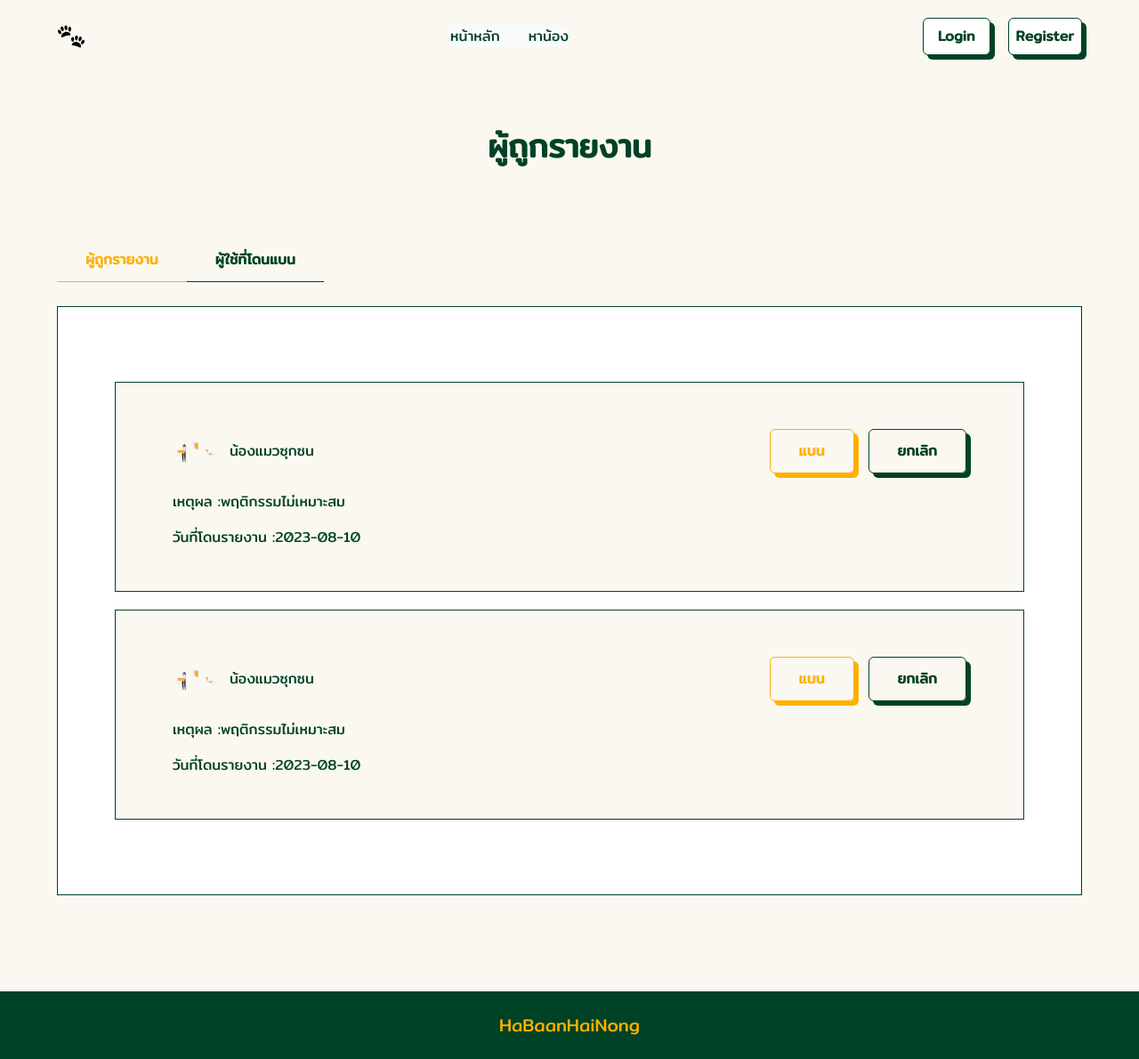
After one commit to phubestp/habaanhainong-final-project, a Spring Boot app: page /report-view in a window 1280 px wide. The commit adds this page. Shown: the whole page at 89% size. Run offline with Spring Boot 4, Linux system fonts and the light colour scheme; style sheets or scripts are compiled from the project's sources; some of the project's set-up classes (security, data sources, template engines, error pages and the like) are left out, and stand-ins take their place; some libraries are stand-ins or nearby versions.

Commit message:
add report view template

```diff
--- a/frontend/habaanhainong/src/main/java/ku/cs/habaanhainong/controller/HomeController.java
+++ b/frontend/habaanhainong/src/main/java/ku/cs/habaanhainong/controller/HomeController.java
@@ -8,7 +8,8 @@ public class HomeController {
 
     @RequestMapping("/")
     public String getHomePage() {
-        return "redirect:/animal-type-view";
+        return "redirect:/report-view";
+//        return "applicant-view";
+//        return "redirect:/animal-type-view";
     }
-
 }
--- /dev/null
+++ b/frontend/habaanhainong/src/main/java/ku/cs/habaanhainong/controller/ReportViewController.java
@@ -0,0 +1,26 @@
+package ku.cs.habaanhainong.controller;
+
+import org.springframework.stereotype.Controller;
+import org.springframework.ui.Model;
+import org.springframework.web.bind.annotation.RequestMapping;
+
+import java.util.ArrayList;
+import java.util.HashMap;
+
+@Controller
+public class ReportViewController {
+
+    @RequestMapping("/report-view")
+    public String getAnimalType(Model reported){
+        ArrayList<HashMap<String,String>> reportLists = new ArrayList<>();
+        for (int i = 0; i < 2; i++){
+            HashMap<String,String> info = new HashMap<>();
+            info.put("name", "น้องแมวซุกซน");
+            info.put("reason", "พฤติกรรมไม่เหมาะสม");
+            info.put("date", "2023-08-10");
+            reportLists.add(info);
+        }
+        reported.addAttribute("reportList", reportLists);
+        return "report-view";
+    }
+}
--- /dev/null
+++ b/frontend/habaanhainong/src/main/resources/templates/report-view.html
@@ -0,0 +1,81 @@
+<!DOCTYPE html>
+<html lang="en" xmlns:th="https://www.thymeleaf.org">
+<head>
+  <meta charset="UTF-8">
+  <title> ผู้ถูกรายงาน </title>
+  <!-- tailwindcss -->
+  <link rel="stylesheet" th:href="@{/css/output.css}">
+  <!-- flowbite cdn -->
+  <link th:href="@{https://cdnjs.cloudflare.com/ajax/libs/flowbite/1.8.1/flowbite.min.css}"  rel="stylesheet" />
+</head>
+
+<body class="bg-background text-primary">
+
+<div th:insert="~{fragments/navbar :: navbar}"></div>
+
+<div class="flex flex-col mx-auto p-16 pt-20 container">
+  <div class="flex justify-center items-center relative w-full">
+    <h1 class="text-4xl mb-3 font-semibold p-16"> ผู้ถูกรายงาน</h1>
+  </div>
+
+  <div class="my-5 flex flex-row w-full">
+    <div class="flex flex-row">
+      <div>
+        <a href="#" class="text-secondary border-b border-yellow py-3 px-8 my-5 font-semibold">
+          ผู้ถูกรายงาน </a>
+      </div>
+      <div>
+        <a href="#" class="border-b border-primary py-3 px-8 my-5 font-semibold">
+          ผู้ใช้ที่โดนแบน </a>
+      </div>
+    </div>
+  </div>
+
+  <div class="bg-white p-16 border border-primary my-5 flex flex-col w-full">
+    <div >
+      <div th:each="reported : ${reportList}" class="grid grid-cols-2 bg-background px-16 py-8 border border-primary my-5">
+        <div class="flex flex-row space-x-4 justify-items-start items-center">
+          <div> <img class="rounded-full w-12 h-12" th:src="@{/images/undraw_contact_us_re_4qqt.svg}" alt="image author"> </div>
+          <div> <label th:text="${reported.get('name')}"></label> </div>
+        </div>
+
+        <div class="flex flex-row space-x-4 items-end justify-end">
+          <div>
+            <button th:id="${type}+ban"
+                    class="border border-secondary text-secondary py-3 px-8 rounded-md shadow-[5px_5px_0px_0px_#FFB000] my-5 font-semibold">
+              แบน </button>
+          </div>
+          <div>
+            <button th:id="${type}+cancel"
+                    class="border border-primary py-3 px-8 rounded-md shadow-[5px_5px_0px_0px_#004225] my-5 font-semibold">
+              ยกเลิก </button>
+          </div>
+        </div>
+
+        <div class="col-span-2 flex flex-row mb-4">
+          <label> เหตุผล : </label>
+          <p th:text="${reported.get('reason')}"> </p>
+        </div>
+
+        <div class="col-span-2 flex flex-row mb-4">
+          <label> วันที่โดนรายงาน : </label>
+          <p th:text="${reported.get('date')}"> </p>
+        </div>
+
+      </div>
+    </div>
+  </div>
+
+</div>
+
+</div>
+
+
+
+<footer th:insert="~{fragments/footer :: footer}"></footer>
+<!-- flowbite cdn -->
+<script th:src="@{https://cdnjs.cloudflare.com/ajax/libs/flowbite/1.8.1/flowbite.min.js}">
+
+</script>
+
+</body>
```
Also changed, not shown: frontend/habaanhainong/src/main/resources/templates/animal-type-view.html (+4 -4 lines), frontend/habaanhainong/src/main/resources/templates/applicant-view.html (added, +32 -0 lines).
